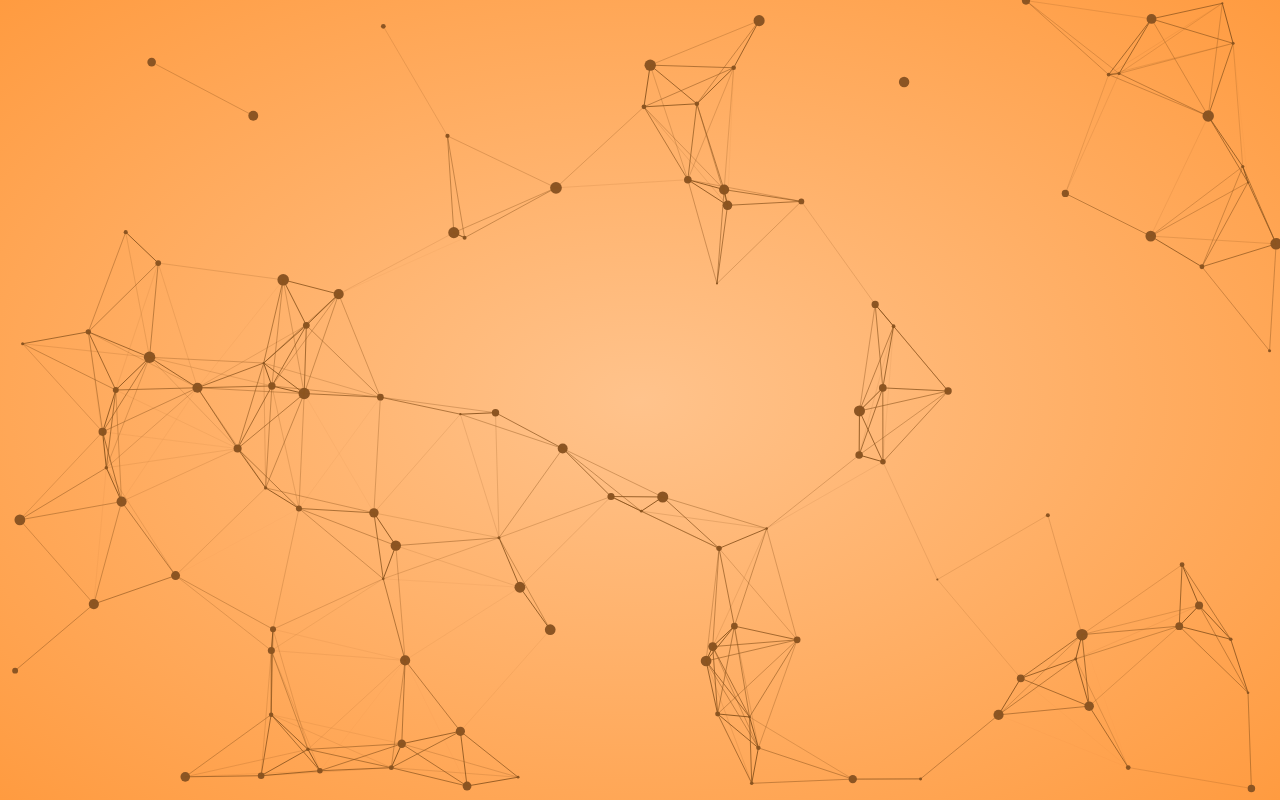
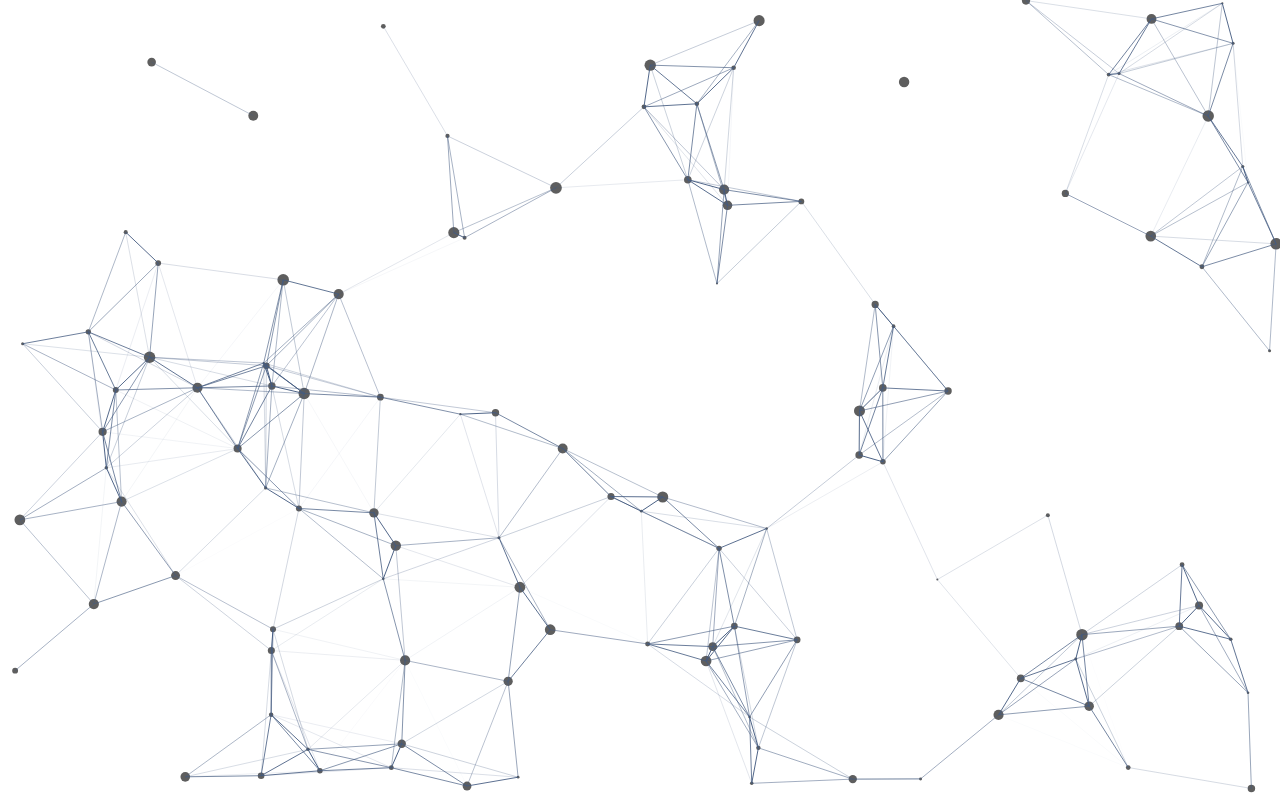
Before and after one commit to yuppiecruncher/dsPublicPage, a website: page dist/index.html in a window 1280 px wide. Drawn offline with Linux system fonts and the light colour scheme.

Commit message:
Adjust color pallette, mouse radius

```diff
--- a/dist/script.js
+++ b/dist/script.js
@@ -34,7 +34,7 @@ class Particle {
     draw() {
         ctx.beginPath();
         ctx.arc(this.x, this.y, this.size, 0, Math.PI * 2, false);
-        ctx.fillStyle = '#8C5523';
+        ctx.fillStyle = '#5e5e5e';
         ctx.fill();
     }
     // check particle position,
@@ -54,7 +54,7 @@ class Particle {
         // mouse position / particle position
         let dx = mouse.x - this.x; // x distance between mouse and particle
         let dy = mouse.y - this.y; // y distance between mouse and particle
-        let distance = Math.sqrt(dx * dx + dy * dy); // pythagorean equivalent for hypoteneuse
+        let distance = (Math.sqrt(dx * dx + dy * dy)) * 3; // pythagorean equivalent for hypoteneuse
         if (distance < mouse.radius + this.size) { // only do these expensive calcs if hypoteneuse is smaller than the radii
             if (mouse.x < this.x && this.x < canvas.width - this.size * 10) {
                 this.x += 10;
@@ -87,7 +87,7 @@ class Particle {
 function init() {
     particlesArray = [];
     let numberOfParticles = (canvas.height * canvas.width) / 9000;
-    for (let i = 0; i < numberOfParticles ; i++) {
+    for (let i = 0; i < numberOfParticles; i++) {
         // size: random number between 1 and 5
         let size = (Math.random() * 5) + 1;
         // x and y: random number between 0 and canvas width and height.
@@ -124,7 +124,7 @@ function connect() {
                 );
             if (distance < (canvas.width / 7) * (canvas.height / 7)) {
                 opacityValue = 1 - (distance / 20000);
-                ctx.strokeStyle = 'rgba(140,85,31,' + opacityValue + ')';
+                ctx.strokeStyle = 'rgba(68, 91, 128,' + opacityValue + ')';
                 ctx.lineWidth = 1;
                 ctx.beginPath();
                 ctx.moveTo(particlesArray[a].x, particlesArray[a].y);
--- a/dist/style.css
+++ b/dist/style.css
@@ -8,5 +8,5 @@
     top: 0; left: 0;
     width: 100%;
     height: 100%;
-    background: radial-gradient(#ffc38c, #ff9b40);
+    background: #ffffff;
 }
```
Also changed, not shown: dist/index.html (+1 -0 lines).
